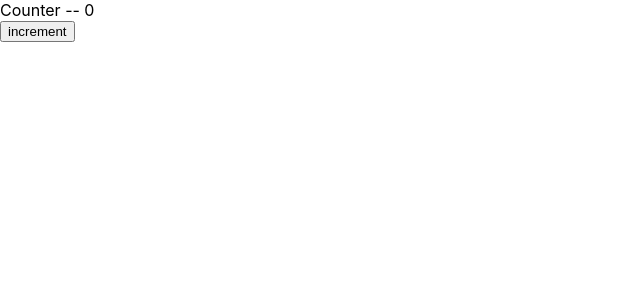
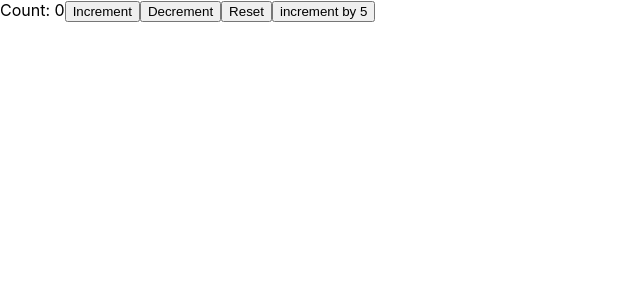
Before and after one commit to abdultanveer/myreact-app, a React (Create React App) app: page / in a window 1280 px wide. Shown: the top 300 px of the page, without its empty margins (0-640 px from the left). Built offline with nearby package versions, Linux system fonts and the light colour scheme.

Commit message:
prevCount in useState

```diff
--- a/src/App.js
+++ b/src/App.js
@@ -3,6 +3,7 @@
 import LifeCycleA from "./formcomponents/LifeCycleA";
 import ClassCounter from "./hooks/ClassCounter";
 import HookCounter from "./hooks/HookCounter";
+import HookCountertwo from "./hooks/HookCountertwo";
 import PostForm from "./http/PostForm";
 import Users from "./http/Users";
 
@@ -10,7 +11,7 @@
 function App() {
   return (
     <div>
-      <HookCounter />
+      <HookCountertwo/>
     </div>
   );
 }
--- /dev/null
+++ b/src/hooks/HookCountertwo.js
@@ -0,0 +1,26 @@
+import React, {useState } from 'react'
+
+function HookCountertwo() {
+    const initialCount = 0
+    const [count,setCount] = useState(initialCount)
+
+    const incrementFive = () => {
+        for (let i = 0; i < 5; i++) {
+            console.log('inc5')
+            setCount(prevCount => prevCount+1)
+
+        }
+    }
+
+  return (
+    <div>
+    Count: {count}
+    <button onClick={() => setCount(count + 1)}>Increment</button>
+    <button onClick={() => setCount(count - 1)}>Decrement</button>
+    <button onClick={() => setCount(initialCount)}>Reset</button>
+    <button onClick={incrementFive}> increment by 5</button>
+    </div>
+  )
+}
+
+export default HookCountertwo
```
